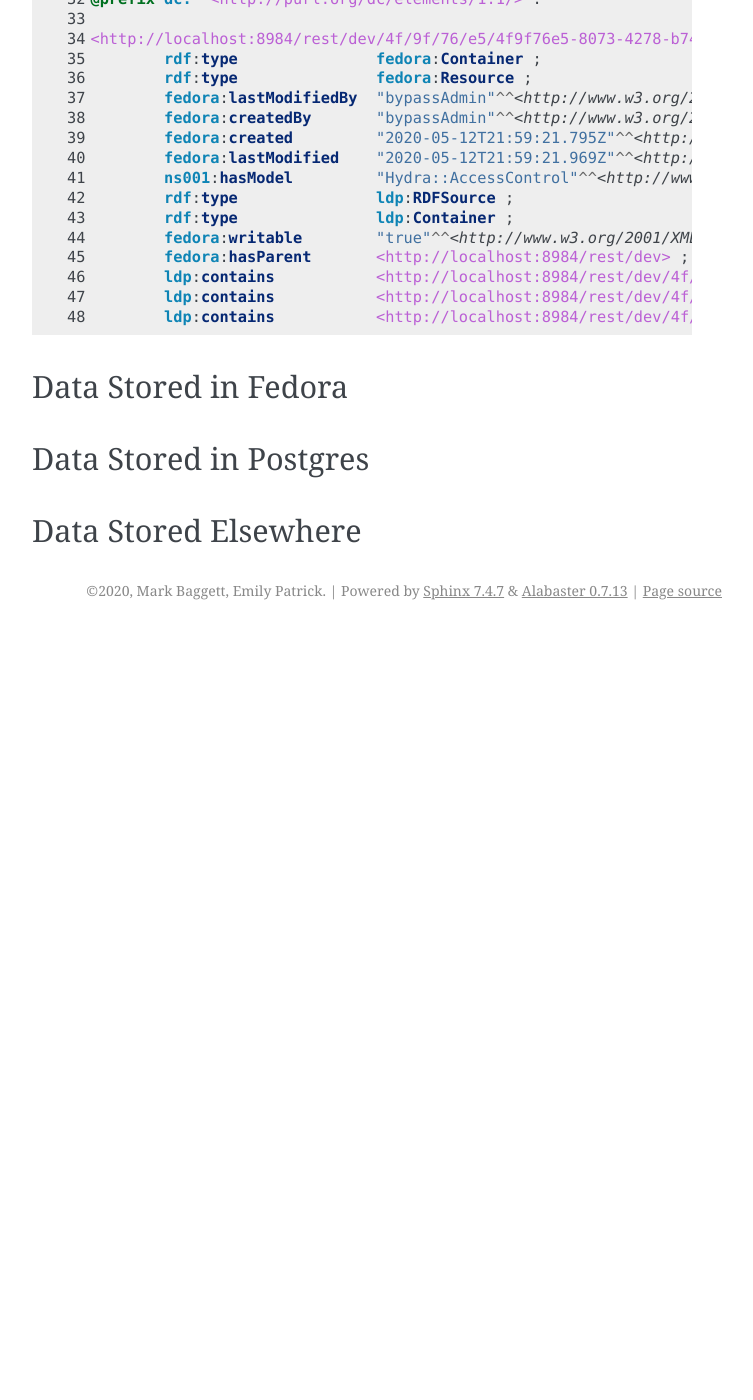
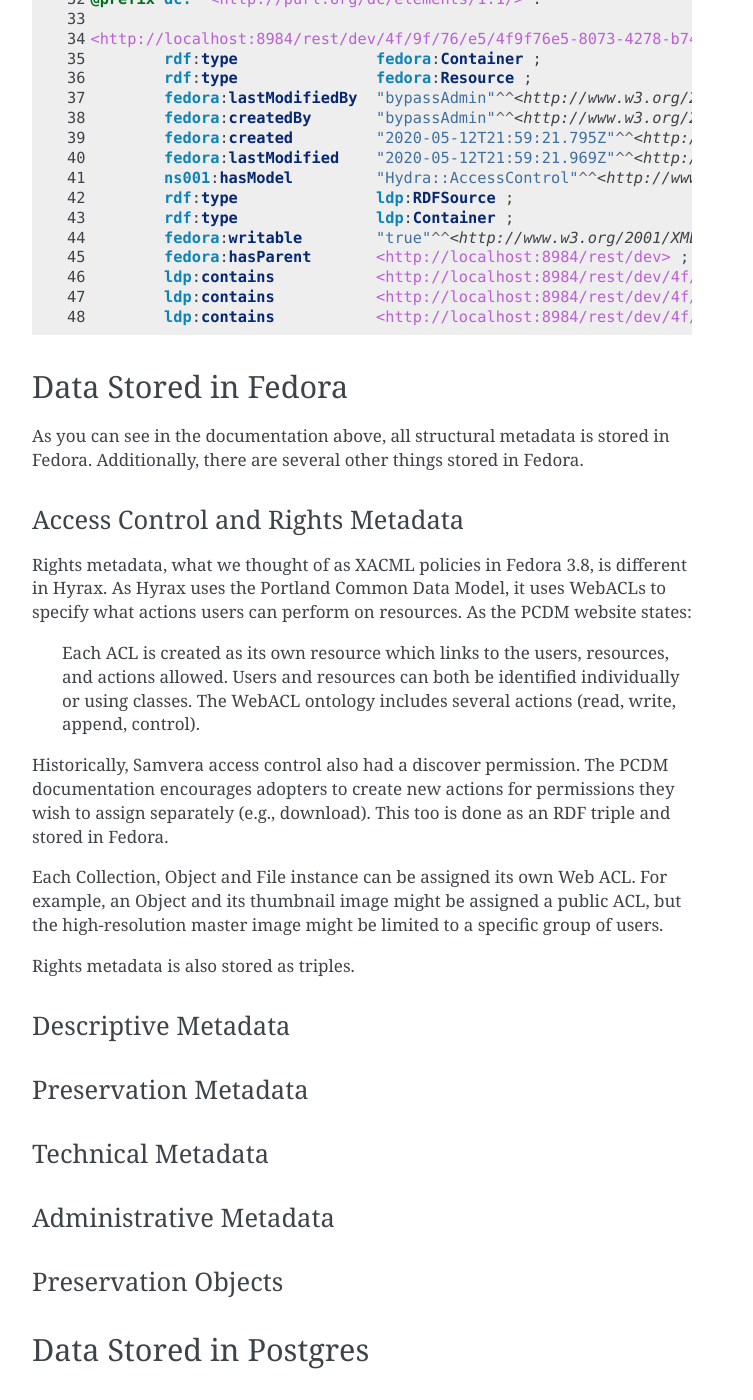
Before and after one commit to markpbaggett/utk_hyrax_review_docs, a Sphinx documentation site: the page built from docs/source/reference_materials/0_object_modelling_and_data_storage.rst, in a window 1280 px wide and 1400 px high, scrolled down 8095 px. Shown: the whole window, without its empty margins (388-1141 px from the left). Built offline with Sphinx 7.4.7, drawn with Linux system fonts in a browser that asks for light colours; before the commit the page ends 8725 px from its top, so only the background shows below that; some of the changed text lies outside the part shown.

Commit message:
Add sections for other things in Fedora.

```diff
--- a/docs/source/reference_materials/0_object_modelling_and_data_storage.rst
+++ b/docs/source/reference_materials/0_object_modelling_and_data_storage.rst
@@ -407,6 +407,50 @@ versus a public item.)
 Data Stored in Fedora
 ---------------------
 
+As you can see in the documentation above, all structural metadata is stored in Fedora. Additionally, there are several
+other things stored in Fedora.
+
+==================================
+Access Control and Rights Metadata
+==================================
+
+Rights metadata, what we thought of as XACML policies in Fedora 3.8, is different in Hyrax.  As Hyrax uses the Portland
+Common Data Model, it uses WebACLs to specify what actions users can perform on resources. As the PCDM website states:
+
+    Each ACL is created as its own resource which links to the users, resources, and actions allowed. Users and
+    resources can both be identified individually or using classes. The WebACL ontology includes several actions (read,
+    write, append, control).
+
+Historically, Samvera access control also had a discover permission. The PCDM documentation encourages adopters to
+create new actions for permissions they wish to assign separately (e.g., download). This too is done as an RDF triple
+and stored in Fedora.
+
+Each Collection, Object and File instance can be assigned its own Web ACL. For example, an Object and its thumbnail
+image might be assigned a public ACL, but the high-resolution master image might be limited to a specific group of
+users.
+
+Rights metadata is also stored as triples.
+
+====================
+Descriptive Metadata
+====================
+
+=====================
+Preservation Metadata
+=====================
+
+==================
+Technical Metadata
+==================
+
+=======================
+Administrative Metadata
+=======================
+
+====================
+Preservation Objects
+====================
+
 Data Stored in Postgres
 -----------------------
 
```
